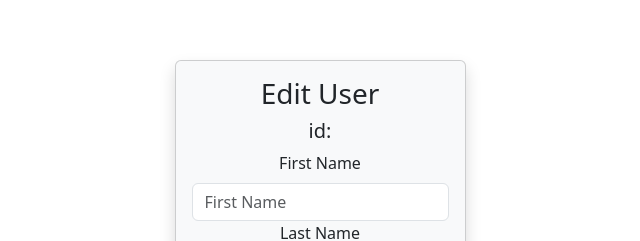
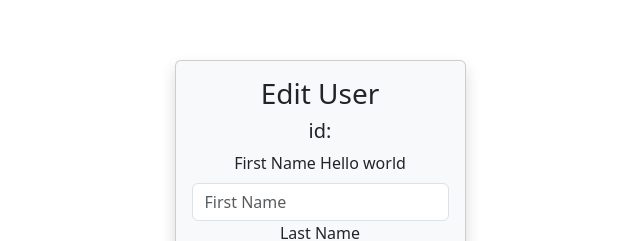
Before and after one commit to Chawanwit-Deedam/reactjs-app, a React (Vite) app: page /update/1 in a window 1280 px wide. Shown: the part 130-371 px from the top of the page, without its empty margins (320-960 px from the left). Built offline with nearby package versions, Linux system fonts and the light colour scheme; no server answers.

Commit message:
feat: add text

```diff
--- a/src/pages/User/UpdateUser.jsx
+++ b/src/pages/User/UpdateUser.jsx
@@ -83,7 +83,7 @@ function UpdateUser() {
             <h5>
               id: { user._id }
             </h5>
-            <label className="form-label">First Name </label>
+            <label className="form-label">First Name Hello world </label>
             <input
               type='text'
               name='firstName'
```
